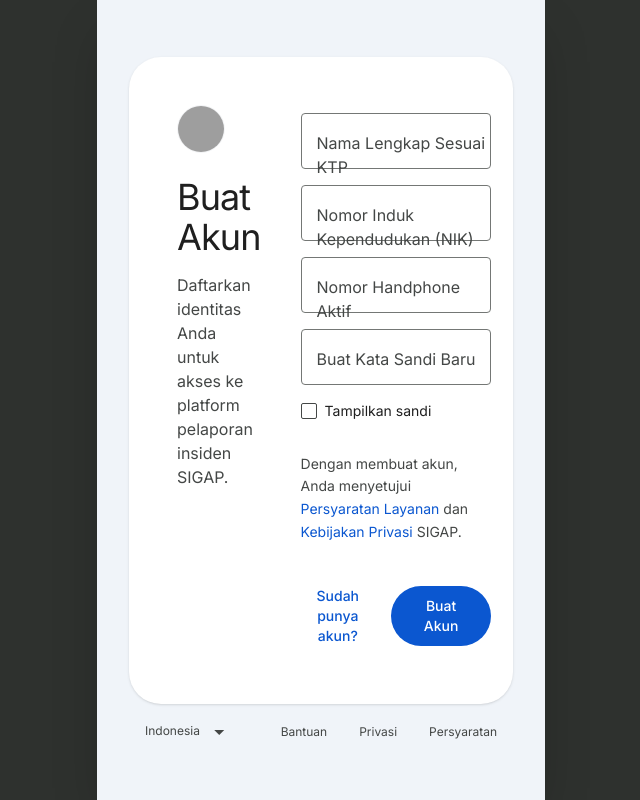
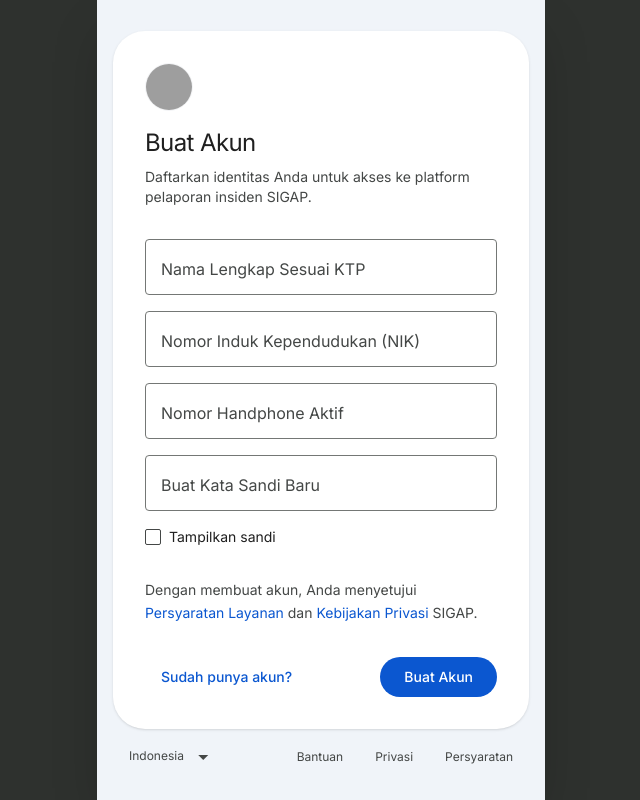
Before and after one commit to asraufmustamin/sigap-web, a Next.js app: page /warga/register in a window 1280 px wide. Shown: the whole page, without its empty margins (319-959 px from the left). Built offline with nearby package versions, Linux system fonts and the light colour scheme; grey boxes are pictures that could not be loaded.

Commit message:
Fix: Optimize citizen mobile login and register layouts to prevent squishing

```diff
--- a/src/app/(auth)/login/page.tsx
+++ b/src/app/(auth)/login/page.tsx
@@ -39,7 +39,7 @@ export default function LoginPage() {
         toast.success('Login berhasil');
         router.push('/');
       }
-    } catch (err: any) {
+    } catch {
       toast.error('Terjadi kesalahan', { description: 'Gagal terhubung ke server.' });
     } finally {
       setLoading(false);
@@ -78,7 +78,7 @@ export default function LoginPage() {
             <div className="mb-6 relative">
               <input
                 type="text"
-                className="peer w-full h-[56px] px-4 pt-4 pb-1 text-base text-[#1f1f1f] bg-transparent border border-[#747775] rounded-[4px] outline-none focus:border-[2px] focus:border-[#0b57d0] transition-colors"
+                className="peer w-full h-[56px] px-4 pt-4 pb-1 text-base text-[#1f1f1f] bg-transparent border border-[#747775] rounded-[4px] outline-none focus:border-2 focus:border-[#0b57d0] transition-colors"
                 placeholder=" "
                 value={email}
                 onChange={(e) => setEmail(e.target.value)}
@@ -94,7 +94,7 @@ export default function LoginPage() {
             <div className="mb-2 relative">
               <input
                 type={showPassword ? "text" : "password"}
-                className="peer w-full h-[56px] px-4 pt-4 pb-1 text-base text-[#1f1f1f] bg-transparent border border-[#747775] rounded-[4px] outline-none focus:border-[2px] focus:border-[#0b57d0] transition-colors"
+                className="peer w-full h-[56px] px-4 pt-4 pb-1 text-base text-[#1f1f1f] bg-transparent border border-[#747775] rounded-[4px] outline-none focus:border-2 focus:border-[#0b57d0] transition-colors"
                 placeholder=" "
                 value={password}
                 onChange={(e) => setPassword(e.target.value)}
--- a/src/app/warga/register/page.tsx
+++ b/src/app/warga/register/page.tsx
@@ -49,7 +49,7 @@ export default function WargaRegister() {
         localStorage.setItem('warga_session', JSON.stringify(data.user));
         router.push('/warga/home');
       }
-    } catch (err) {
+    } catch {
       setErrorMsg('Terjadi kesalahan koneksi jaringan.');
     } finally {
       setIsLoading(false);
@@ -57,25 +57,25 @@ export default function WargaRegister() {
   };
 
   return (
-    <div className="flex-1 bg-[#f0f4f9] min-h-screen flex flex-col justify-center items-center p-4 md:p-8 font-body-md">
+    <div className="flex-1 bg-[#f0f4f9] min-h-screen flex flex-col justify-center items-center p-4 font-body-md">
 
-      <div className="w-full max-w-[1040px] bg-white rounded-[32px] flex flex-col md:flex-row overflow-hidden min-h-[400px] p-8 md:p-12 shadow-sm">
+      <div className="w-full max-w-[450px] bg-white rounded-[32px] flex flex-col overflow-hidden p-6 md:p-8 shadow-sm">
 
-        {/* Left Column: Branding */}
-        <div className="flex-1 flex flex-col md:pr-10 mb-10 md:mb-0">
+        {/* Branding */}
+        <div className="flex flex-col mb-6">
           <img
             src="https://lh3.googleusercontent.com/aida-public/AB6AXuDVHjIZWBDuWlh7HjNLkZcS3Khwpgv70J3Mwr48vlFF5aOX_rFHRyEZv929t0TXE-YhzK_BdJ_WpAPVxkCmTc6hkJ_itPvu2nv6hg-FYmRCs3GA7dChRzALsUt2NCsMuoMDMcYoAPRGK7HJ8HkKvlTeFEb0xTHm00HqlXfXavkCHXx6JPzNBfDr_E0OQPlIuH2fbTn3fuEpH7VBF45bJ050jq0UxRi69ZyGtXA8uGqfgOkGRA86HCyndsQqoI7DboE_-zevswtiiblK"
             alt="SIGAP Logo"
-            className="w-12 h-12 rounded-full border border-gray-100 mb-6 object-cover"
+            className="w-12 h-12 rounded-full border border-gray-100 mb-4 object-cover"
           />
-          <h1 className="text-4xl text-[#1f1f1f] tracking-tight mb-4" style={{ fontFamily: 'var(--font-inter), sans-serif' }}>Buat Akun</h1>
-          <p className="text-base text-[#444746]">
+          <h1 className="text-2xl text-[#1f1f1f] tracking-tight mb-2" style={{ fontFamily: 'var(--font-inter), sans-serif' }}>Buat Akun</h1>
+          <p className="text-sm text-[#444746]">
             Daftarkan identitas Anda untuk akses ke platform pelaporan insiden SIGAP.
           </p>
         </div>
 
-        {/* Right Column: Form */}
-        <div className="flex-1 w-full max-w-[450px] md:ml-auto flex flex-col justify-between pt-2">
+        {/* Form */}
+        <div className="w-full flex flex-col pt-2">
 
           <form onSubmit={handleRegister} className="flex flex-col w-full">
 
@@ -90,7 +90,7 @@ export default function WargaRegister() {
             <div className="mb-4 relative">
               <input
                 type="text"
-                className="peer w-full h-[56px] px-4 pt-4 pb-1 text-base text-[#1f1f1f] bg-transparent border border-[#747775] rounded-[4px] outline-none focus:border-[2px] focus:border-[#0b57d0] transition-colors"
+                className="peer w-full h-[56px] px-4 pt-4 pb-1 text-base text-[#1f1f1f] bg-transparent border border-[#747775] rounded-[4px] outline-none focus:border-2 focus:border-[#0b57d0] transition-colors"
                 placeholder=" "
                 value={name}
                 onChange={(e) => setName(e.target.value)}
@@ -105,7 +105,7 @@ export default function WargaRegister() {
             <div className="mb-4 relative">
               <input
                 type="text"
-                className="peer w-full h-[56px] px-4 pt-4 pb-1 text-base text-[#1f1f1f] bg-transparent border border-[#747775] rounded-[4px] outline-none focus:border-[2px] focus:border-[#0b57d0] transition-colors"
+                className="peer w-full h-[56px] px-4 pt-4 pb-1 text-base text-[#1f1f1f] bg-transparent border border-[#747775] rounded-[4px] outline-none focus:border-2 focus:border-[#0b57d0] transition-colors"
                 placeholder=" "
                 value={nik}
                 onChange={(e) => setNik(e.target.value.replace(/[^0-9]/g, '').substring(0, 16))}
@@ -120,7 +120,7 @@ export default function WargaRegister() {
             <div className="mb-4 relative">
               <input
                 type="tel"
-                className="peer w-full h-[56px] px-4 pt-4 pb-1 text-base text-[#1f1f1f] bg-transparent border border-[#747775] rounded-[4px] outline-none focus:border-[2px] focus:border-[#0b57d0] transition-colors"
+                className="peer w-full h-[56px] px-4 pt-4 pb-1 text-base text-[#1f1f1f] bg-transparent border border-[#747775] rounded-[4px] outline-none focus:border-2 focus:border-[#0b57d0] transition-colors"
                 placeholder=" "
                 value={phone}
                 onChange={(e) => setPhone(e.target.value)}
@@ -135,7 +135,7 @@ export default function WargaRegister() {
             <div className="mb-2 relative">
               <input
                 type={showPassword ? "text" : "password"}
-                className="peer w-full h-[56px] px-4 pt-4 pb-1 text-base text-[#1f1f1f] bg-transparent border border-[#747775] rounded-[4px] outline-none focus:border-[2px] focus:border-[#0b57d0] transition-colors"
+                className="peer w-full h-[56px] px-4 pt-4 pb-1 text-base text-[#1f1f1f] bg-transparent border border-[#747775] rounded-[4px] outline-none focus:border-2 focus:border-[#0b57d0] transition-colors"
                 placeholder=" "
                 value={password}
                 onChange={(e) => setPassword(e.target.value)}
@@ -181,7 +181,7 @@ export default function WargaRegister() {
         </div>
       </div>
 
-      <div className="w-full max-w-[1040px] flex justify-between items-center mt-4 px-2 text-xs text-[#444746]">
+      <div className="w-full max-w-[450px] flex justify-between items-center mt-4 px-2 text-xs text-[#444746]">
         <div>
           <span className="cursor-pointer hover:bg-gray-200 px-2 py-1 rounded">Indonesia <span className="material-symbols-outlined text-[12px] align-middle ml-1">arrow_drop_down</span></span>
         </div>
```
Also changed, not shown: src/app/warga/login/page.tsx (+13 -13 lines), tmp/restart.txt.
